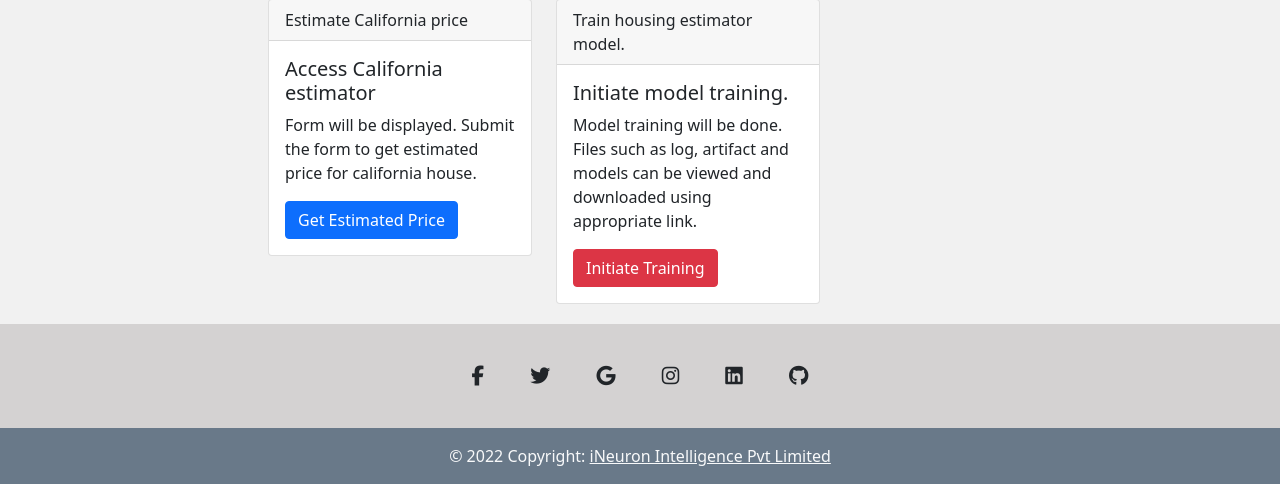
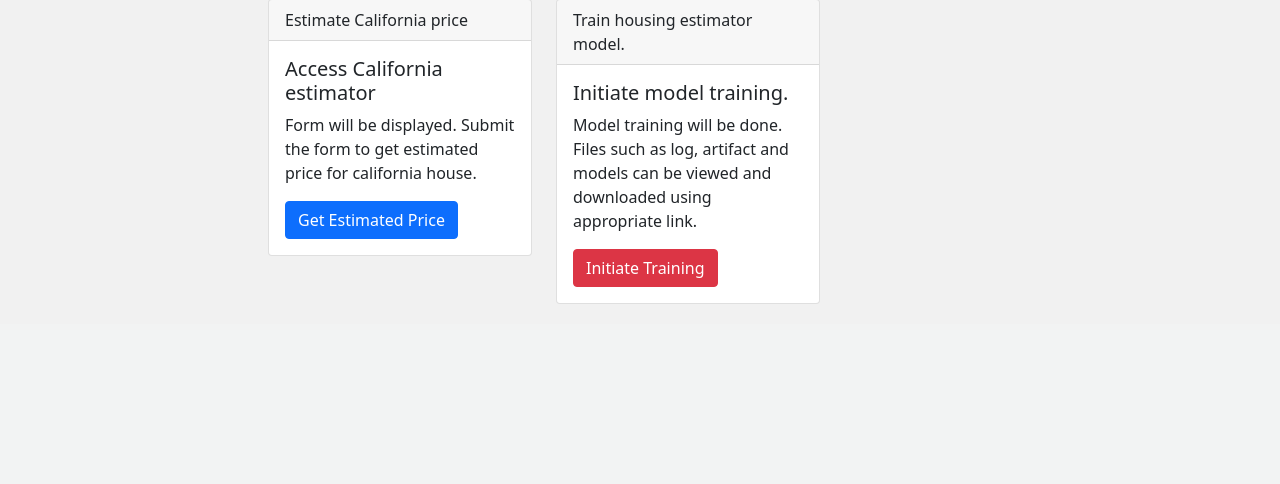
Before and after one commit to pradeepnegi88/basic_ml_pipeline, a Flask app: page / in a window 1280 px wide. Shown: the part 703-1187 px from the top of the page. After the commit the page ends 1007 px from the top, so only its background shows below. Run offline with Flask 2, Linux system fonts and the light colour scheme; parts of the project's set-up code (start-up, migrations or seed data) failed here and were passed over; some libraries are stand-ins or nearby versions.

Commit message:
web files

```diff
--- a/templates/header.html
+++ b/templates/header.html
@@ -130,45 +130,39 @@ table-layout: fixed;
 
 
 
-    <footer class="text-center text-white " style="background-color: #d4d2d2;">
-        <!-- Grid container -->
-        <div class="container pt-4">
-            <!-- Section: Social media -->
-            <section class="mb-4">
-                <!-- Facebook -->
-                <a class="btn btn-link btn-floating btn-lg text-dark m-1" href="#!" role="button"
-                    data-mdb-ripple-color="dark"><i class="fab fa-facebook-f"></i></a>
+<!--    <footer class="text-center text-white " style="background-color: #d4d2d2;">-->
+<!--        &lt;!&ndash; Grid container &ndash;&gt;-->
+<!--        <div class="container pt-4">-->
+<!--            &lt;!&ndash; Section: Social media &ndash;&gt;-->
+<!--            <section class="mb-4">-->
+<!--                &lt;!&ndash; Facebook &ndash;&gt;-->
+<!--                <a class="btn btn-link btn-floating btn-lg text-dark m-1" href="#!" role="button"-->
+<!--                    data-mdb-ripple-color="dark"><i class="fab fa-facebook-f"></i></a>-->
 
-                <!-- Twitter -->
-                <a class="btn btn-link btn-floating btn-lg text-dark m-1" href="#!" role="button"
-                    data-mdb-ripple-color="dark"><i class="fab fa-twitter"></i></a>
+<!--                &lt;!&ndash; Twitter &ndash;&gt;-->
+<!--                <a class="btn btn-link btn-floating btn-lg text-dark m-1" href="#!" role="button"-->
+<!--                    data-mdb-ripple-color="dark"><i class="fab fa-twitter"></i></a>-->
 
-                <!-- Google -->
-                <a class="btn btn-link btn-floating btn-lg text-dark m-1" href="#!" role="button"
-                    data-mdb-ripple-color="dark"><i class="fab fa-google"></i></a>
+<!--                &lt;!&ndash; Google &ndash;&gt;-->
+<!--                <a class="btn btn-link btn-floating btn-lg text-dark m-1" href="#!" role="button"-->
+<!--                    data-mdb-ripple-color="dark"><i class="fab fa-google"></i></a>-->
 
-                <!-- Instagram -->
-                <a class="btn btn-link btn-floating btn-lg text-dark m-1" href="#!" role="button"
-                    data-mdb-ripple-color="dark"><i class="fab fa-instagram"></i></a>
+<!--                &lt;!&ndash; Instagram &ndash;&gt;-->
+<!--                <a class="btn btn-link btn-floating btn-lg text-dark m-1" href="#!" role="button"-->
+<!--                    data-mdb-ripple-color="dark"><i class="fab fa-instagram"></i></a>-->
 
-                <!-- Linkedin -->
-                <a class="btn btn-link btn-floating btn-lg text-dark m-1" href="#!" role="button"
-                    data-mdb-ripple-color="dark"><i class="fab fa-linkedin"></i></a>
-                <!-- Github -->
-                <a class="btn btn-link btn-floating btn-lg text-dark m-1" href="#!" role="button"
-                    data-mdb-ripple-color="dark"><i class="fab fa-github"></i></a>
-            </section>
-            <!-- Section: Social media -->
-        </div>
-        <!-- Grid container -->
-
-        <!-- Copyright -->
-        <div class="text-center text-light p-3" style="background-color: rgba(3, 36, 67, 0.504);">
-            © 2022 Copyright:
-            <a class="text-light" href="https://ineuron.ai/">iNeuron Intelligence Pvt Limited</a>
-        </div>
-        <!-- Copyright -->
-    </footer>
+<!--                &lt;!&ndash; Linkedin &ndash;&gt;-->
+<!--                <a class="btn btn-link btn-floating btn-lg text-dark m-1" href="#!" role="button"-->
+<!--                    data-mdb-ripple-color="dark"><i class="fab fa-linkedin"></i></a>-->
+<!--                &lt;!&ndash; Github &ndash;&gt;-->
+<!--                <a class="btn btn-link btn-floating btn-lg text-dark m-1" href="#!" role="button"-->
+<!--                    data-mdb-ripple-color="dark"><i class="fab fa-github"></i></a>-->
+<!--            </section>-->
+<!--            &lt;!&ndash; Section: Social media &ndash;&gt;-->
+<!--        </div>-->
+<!--        &lt;!&ndash; Grid container &ndash;&gt;-->
+<!--        -->
+<!--    </footer>-->
 
 
     <script src="https://cdn.jsdelivr.net/npm/bootstrap@5.1.3/dist/js/bootstrap.bundle.min.js"
--- a/templates/index.html
+++ b/templates/index.html
@@ -24,10 +24,6 @@
             </div>
         </div>
         </div>
-        <div class="col-md-4">
-            <iframe  style = "width:100%;height:100%" src="https://www.youtube.com/embed/42IQIKMSukY" title="YouTube video player" frameborder="0" allow="accelerometer; autoplay; clipboard-write; encrypted-media; gyroscope; picture-in-picture" allowfullscreen></iframe>
-            </div>
-
 
         </div>
         </div>
```
